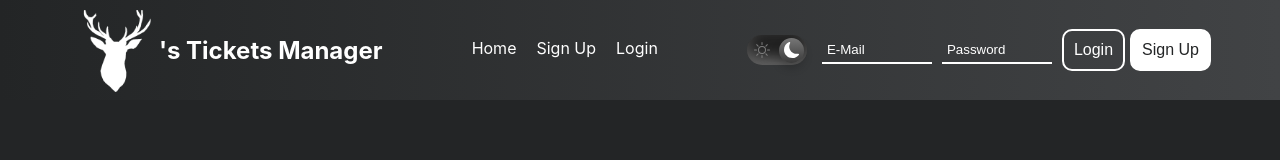
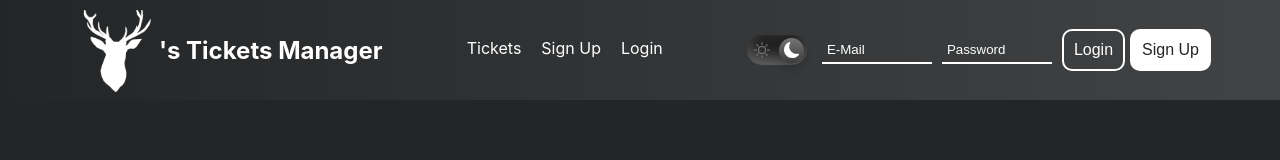
Before and after one commit to borisovelen/Ticket-Managment-System, a React (Create React App) app in the folder client/: page / in a window 1280 px wide. Shown: the top 160 px of the page. Built offline with nearby package versions, Linux system fonts and the light colour scheme; no server answers.

Commit message:
Edited navbar link names

```diff
--- a/client/src/components/Navbar.js
+++ b/client/src/components/Navbar.js
@@ -16,7 +16,7 @@ function Header() {
                 <h1>'s Tickets Manager</h1>
             </div>
             <div className='nav'>
-                <p className='navigation' onClick={() => navigate('/')}>Home</p>
+                <p className='navigation' onClick={() => navigate('/')}>Tickets</p>
                 {loginStatus ? <p className='navigation' onClick={() => setSelectedTicket({ ticket: "New Ticket", edit: true })}>Add Ticket</p> : <></>}
                 {loginStatus ? <p className='navigation' onClick={() => navigate('/profile')}>Profile</p> : <></>}
                 {!loginStatus? <p className='navigation' onClick={() => navigate('/register')}>Sign Up</p>:<></>}
```
